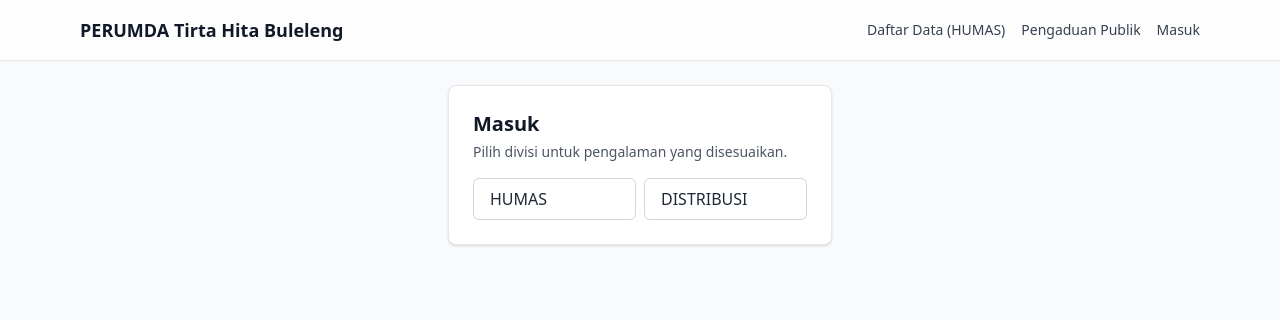
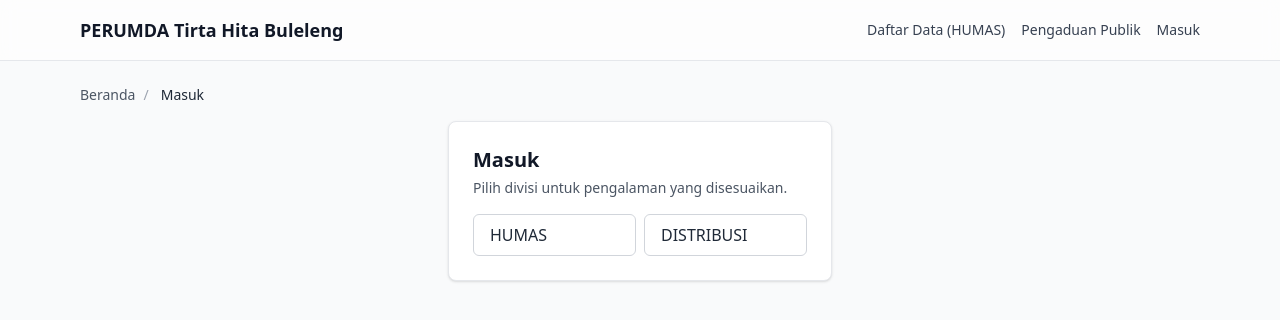
Before and after one commit to louiscahyadi/SIMADU-Tirta-Hita, a Next.js app: page /login in a window 1280 px wide. Shown: the top 320 px of the page. Built offline with nearby package versions, Linux system fonts and the light colour scheme; no server answers.

Commit message:
feat: mengubah tata letak Halaman Masuk untuk menyertakan Breadcrumbs guna meningkatkan navigasi.

```diff
--- a/src/app/login/page.tsx
+++ b/src/app/login/page.tsx
@@ -2,11 +2,17 @@
 
 export const dynamic = "force-dynamic";
 
+import Breadcrumbs from "@/components/Breadcrumbs";
+
 export default function LoginPage() {
   return (
+    <div className="space-y-4">
+      <Breadcrumbs items={[{ label: "Beranda", href: "/" }, { label: "Masuk" }]} />
       <div className="max-w-sm mx-auto card p-6">
         <h1 className="text-xl font-semibold mb-1">Masuk</h1>
-      <p className="text-sm text-gray-600 mb-4">Pilih divisi untuk pengalaman yang disesuaikan.</p>
+        <p className="text-sm text-gray-600 mb-4">
+          Pilih divisi untuk pengalaman yang disesuaikan.
+        </p>
         <div className="grid grid-cols-2 gap-2">
           <a className="btn-outline" href="/login/humas" title="Masuk sebagai HUMAS">
             HUMAS
@@ -16,5 +22,6 @@
           </a>
         </div>
       </div>
+    </div>
   );
 }
```
Lines whose indentation alone changed are shown as unchanged.
